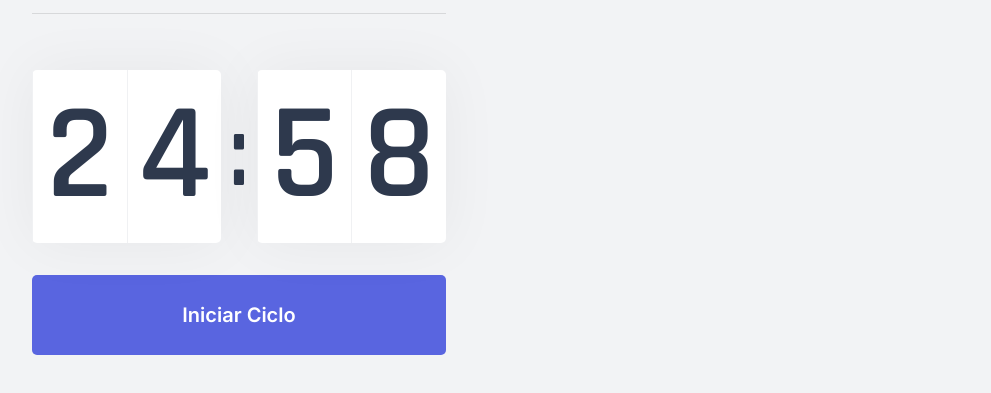
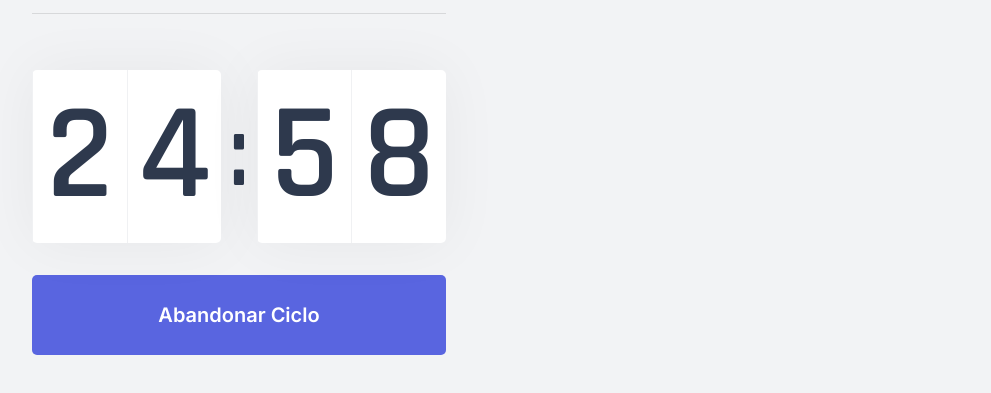
Before and after one commit to Kako-0/move.it_NLW-4, a Next.js app: page / in a window 1280 px wide. Both pictures are taken after a click on the button "Iniciar Ciclo". Shown: the part 321-714 px from the top of the page, without its empty margins (144-1135 px from the left). Built offline with nearby package versions, Linux system fonts and the light colour scheme.

Commit message:
add new function resetCountdown

```diff
--- a/src/components/Countdown.tsx
+++ b/src/components/Countdown.tsx
@@ -1,9 +1,12 @@
 import { useEffect, useState } from "react";
 import styles from "../styles/components/Countdown.module.css";
 
+let countdownTimeout: NodeJS.Timeout;
+
 export function Countdown() {
-    const [active, setActive] = useState(false);
+    const [isActive, setIsActive] = useState(false);
     const [time, setTime] = useState(25 * 60);
+    const [hasFinished, setHasFinished] = useState(false);
 
     const minutes = Math.floor(time / 60);
     const seconds = time % 60;
@@ -12,16 +15,25 @@
     const [secondLeft, secondRight] = String(seconds).padStart(2, '0').split('');
 
     function startCountdown() {
-        setActive(true);
+        setIsActive(true);
+    }
+
+    function resetCountdown() {
+        clearTimeout(countdownTimeout);
+        setIsActive(false);
+        setTime(25*60);
     }
 
     useEffect(() => {
-        if (active && time > 0) {
-            setTimeout(() => {
+        if (isActive && time > 0) {
+            countdownTimeout = setTimeout(() => {
                 setTime(time - 1)
             }, 1000);
+        } else if (isActive && time === 0) {
+            setHasFinished(true);
+            setIsActive(false);
         }
-    }, [active, time]);
+    }, [isActive, time]);
 
     return (
         <div>
@@ -36,9 +48,26 @@
                     <span>{secondRight}</span>
                 </div>
             </div>
-            <button type="button" className={styles.buttonCountdown} onClick={startCountdown}>
-                Iniciar Ciclo
-            </button>
+
+            {hasFinished ? (
+                <button disabled className={styles.buttonCountdown}>
+                    Ciclo encerrado
+                </button>
+            ) : (
+            <>
+                {isActive ? (
+                    <button type="button" className={`${styles.buttonCountdown} ${styles.buttonCountdownActive}`} onClick={resetCountdown}>
+                        Abandonar Ciclo
+                    </button>
+                ) : (
+                    <button type="button" className={styles.buttonCountdown} onClick={startCountdown}>
+                        Iniciar Ciclo
+                    </button>
+                )   }
+            </>
+            )}
+
+
         </div>
     );
 }
```
